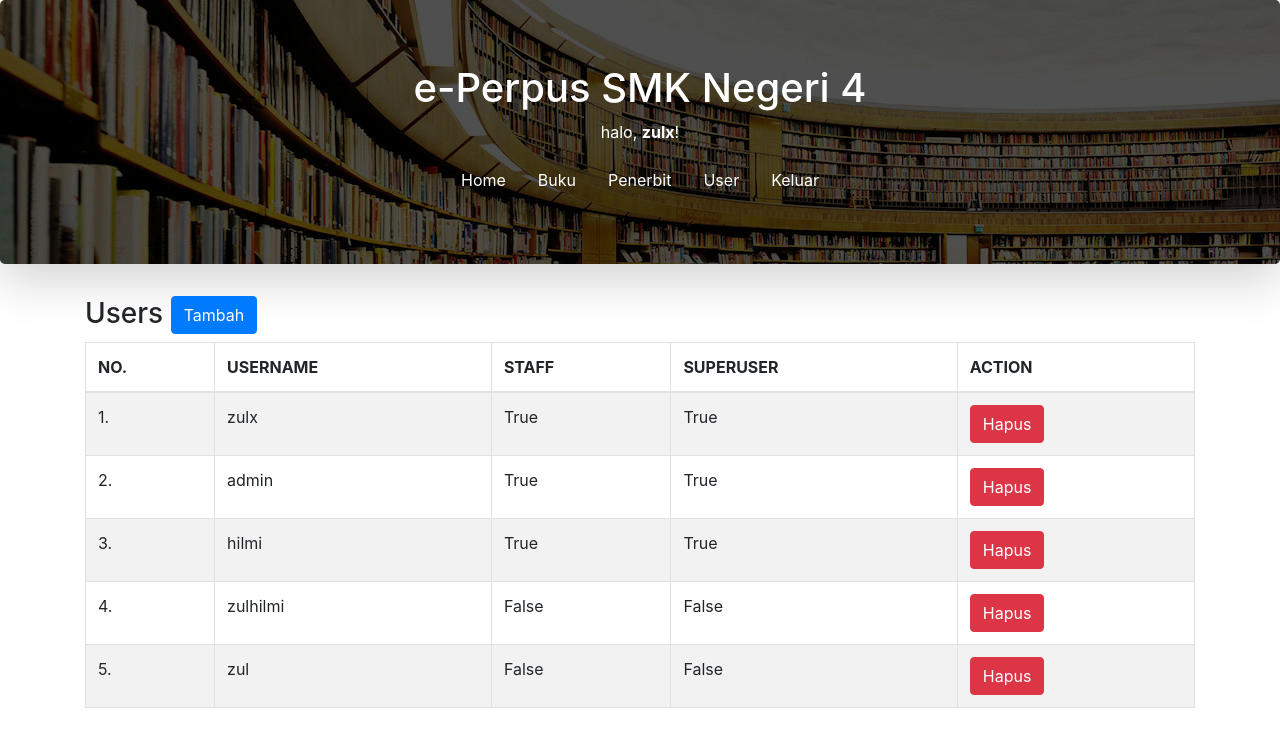
After one commit to writerlab/perpus, a Django app: page /user/ in a window 1280 px wide. The commit adds this page. Shown: the top 747 px of the page. Run offline with Django 3.2, Linux system fonts and the light colour scheme; a user stored in the database is signed in; data comes from the database, SQL or seed files in the repository; both versions use the stored data as it was after the commit; some libraries are stand-ins or nearby versions.

Commit message:
update UI

```diff
--- a/perpus/settings.py
+++ b/perpus/settings.py
@@ -125,7 +125,7 @@ STATICFILES_DIRS = [
     os.path.join(BASE_DIR, 'static'),
 ]
 
-LOGIN_REDIRECT_URL = 'buku'
+LOGIN_REDIRECT_URL = 'home'
 
 LOGIN_URL = 'masuk'
 
--- a/perpus/urls.py
+++ b/perpus/urls.py
@@ -5,6 +5,7 @@ from django.contrib.auth.views import LoginView, LogoutView
 from django.conf.urls.static import static
 
 urlpatterns = [
+    path('', home, name='home'),
     path('admin/', admin.site.urls),
     path('penerbit/', penerbit, name='penerbit'),
     path('buku/', buku, name='buku'),
@@ -14,6 +15,7 @@ urlpatterns = [
     path('buku/export/xls/', export_xls, name='export_xls'),
     path('auth/masuk/', LoginView.as_view(), name='masuk'),
     path('auth/keluar/', LogoutView.as_view(next_page='masuk'), name='keluar'),
+    path('user/', users, name='users'),
     path('user/add/', signup, name='signup'),
 ]
 
--- a/perpustakaan/templates/registration/login.html
+++ b/perpustakaan/templates/registration/login.html
@@ -6,9 +6,9 @@
   <meta http-equiv="refresh" content="0; url={% url 'buku' %}">
 {% else %}
 <div class="container">
-  <div class="row">
+  <div class="row justify-content-center">
     <div class="col-md-4">
-      <div class="card">
+      <div class="card shadow-lg">
         <div class="card-header">
           LOGIN.
         </div>
--- a/perpustakaan/templates/signup.html
+++ b/perpustakaan/templates/signup.html
@@ -22,7 +22,8 @@
 
             {{ form.as_p }}
 
-            <button class="btn btn-primary">Kirim</button>
+            <button class="btn btn-primary">Simpan</button>
+            <a href="{% url 'users' %}" class="btn btn-danger">Kembali</a>
           </form>
         </div>
       </div>
--- /dev/null
+++ b/perpustakaan/templates/users.html
@@ -0,0 +1,46 @@
+{% extends 'base.html' %}
+
+{% block content %}
+
+<div class="container">
+  <div class="row">
+    <div class="col-md-12">
+      <h3>
+        Users
+        <a href="{% url 'signup' %}" class="btn btn-primary">Tambah</a>
+      </h3>
+
+      {% for message in messages %}
+        {% if message %}
+          <div class="alert alert-success">{{ message }}</div>
+        {% endif %}
+      {% endfor %}
+      <table class="table table-bordered table-striped">
+        <thead>
+          <tr>
+            <th>NO.</th>
+            <th>USERNAME</th>
+            <th>STAFF</th>
+            <th>SUPERUSER</th>
+            <th>ACTION</th>
+          </tr>
+        </thead>
+        <tbody>
+          {% for user in users %}
+          <tr>
+            <td>{{ forloop.counter }}.</td>
+            <td>{{ user.username }}</td>
+            <td>{{ user.is_staff }}</td>
+            <td>{{ user.is_superuser }}</td>
+            <td>
+              <a href="#" class="btn btn-danger">Hapus</a>
+            </td>
+          </tr>
+          {% endfor %}
+        </tbody>
+      </table>
+    </div>
+  </div>
+</div>
+
+{% endblock %}
--- a/perpustakaan/views.py
+++ b/perpustakaan/views.py
@@ -6,7 +6,24 @@ from django.contrib.auth.decorators import login_required
 from django.conf import settings
 from django.contrib.auth.forms import UserCreationForm
 from perpustakaan.resource import BukuResource
+from django.contrib.auth.models import User
 
+
+def home(request):
+    template = 'home.html'
+    return render(request, template)
+
+
+@login_required(login_url=settings.LOGIN_URL)
+def users(request):
+    users = User.objects.all()
+    template = 'users.html'
+    context = {
+        'users':users,
+    }
+    return render(request, template, context)
+
+@login_required(login_url=settings.LOGIN_URL)
 def export_xls(request):
     buku = BukuResource()
     dataset = buku.export()
--- a/static/css/style.css
+++ b/static/css/style.css
@@ -1,3 +1,7 @@
 body {
   background-color: #ffffff;
 }
+
+.jumbotron {
+  background: url('../images/perpus.jpg') no-repeat top center fixed;
+}
--- a/templates/judul.html
+++ b/templates/judul.html
@@ -1,6 +1,14 @@
-<center>
-  <h1>PERPUSTAKAAN</h1>
+<div class="jumbotron text-center text-white shadow-lg">
+  <h1>e-Perpus SMK Negeri 4</h1>
   {% if user.is_authenticated %}
-    <p>halo, <strong>{{ user }}</strong>! / <a href="{% url 'keluar' %}">keluar</a></p>
+    <p>halo, <strong>{{ user }}</strong>!</p>
+
+    <nav class="nav justify-content-center">
+      <a href="{% url 'home' %}" class="nav-link text-white">Home</a>
+      <a href="{% url 'buku' %}" class="nav-link text-white">Buku</a>
+      <a href="{% url 'penerbit' %}" class="nav-link text-white">Penerbit</a>
+      <a href="{% url 'users' %}" class="nav-link text-white">User</a>
+      <a href="{% url 'keluar' %}" class="nav-link text-white">Keluar</a>
+    </nav>
   {% endif %}
-</center>
+</div>
```
Also changed, not shown: perpustakaan/templates/home.html (added, +14 -0 lines), db.sqlite3, static/images/perpus.jpg (added), 1 other file.
